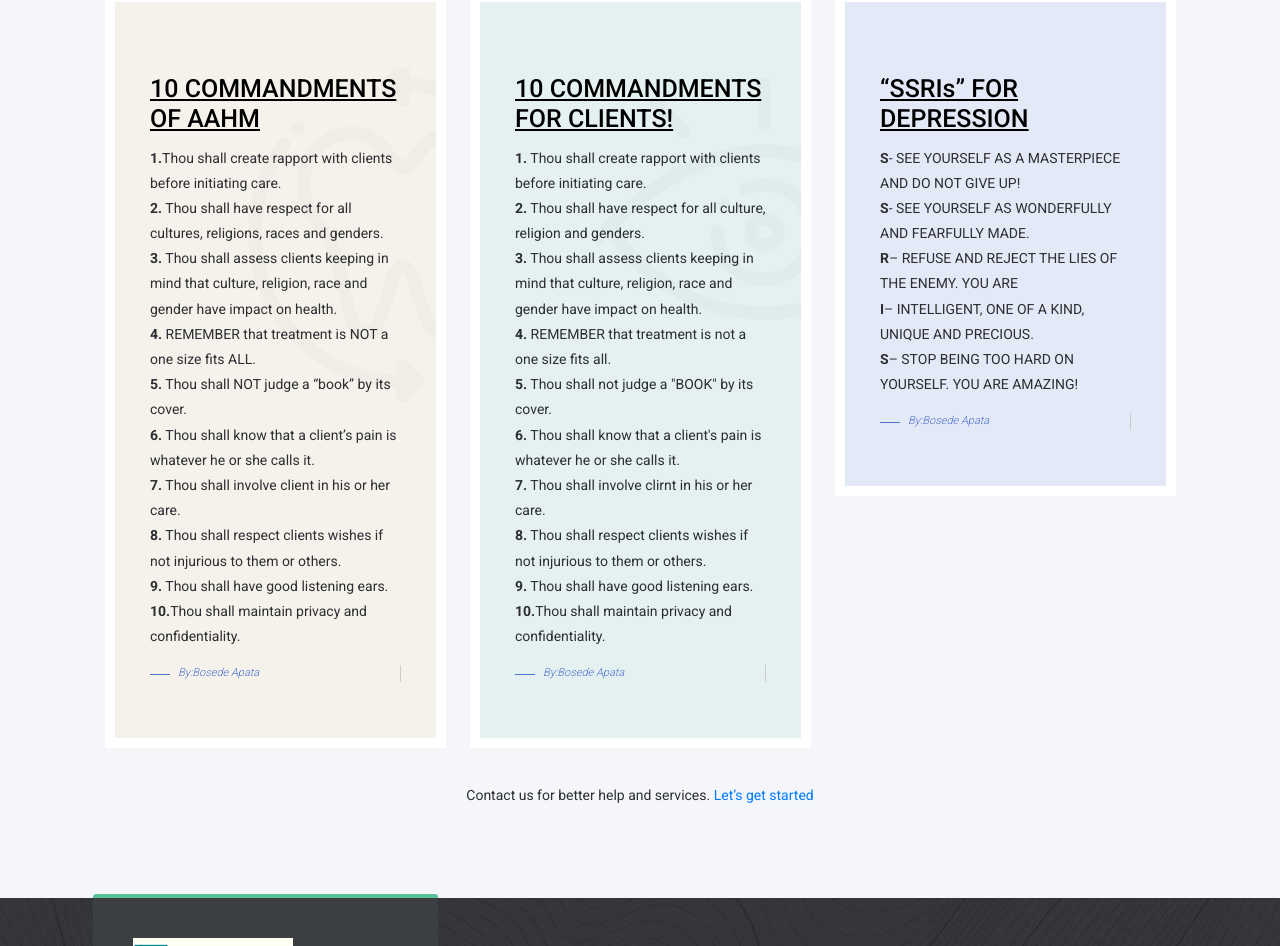
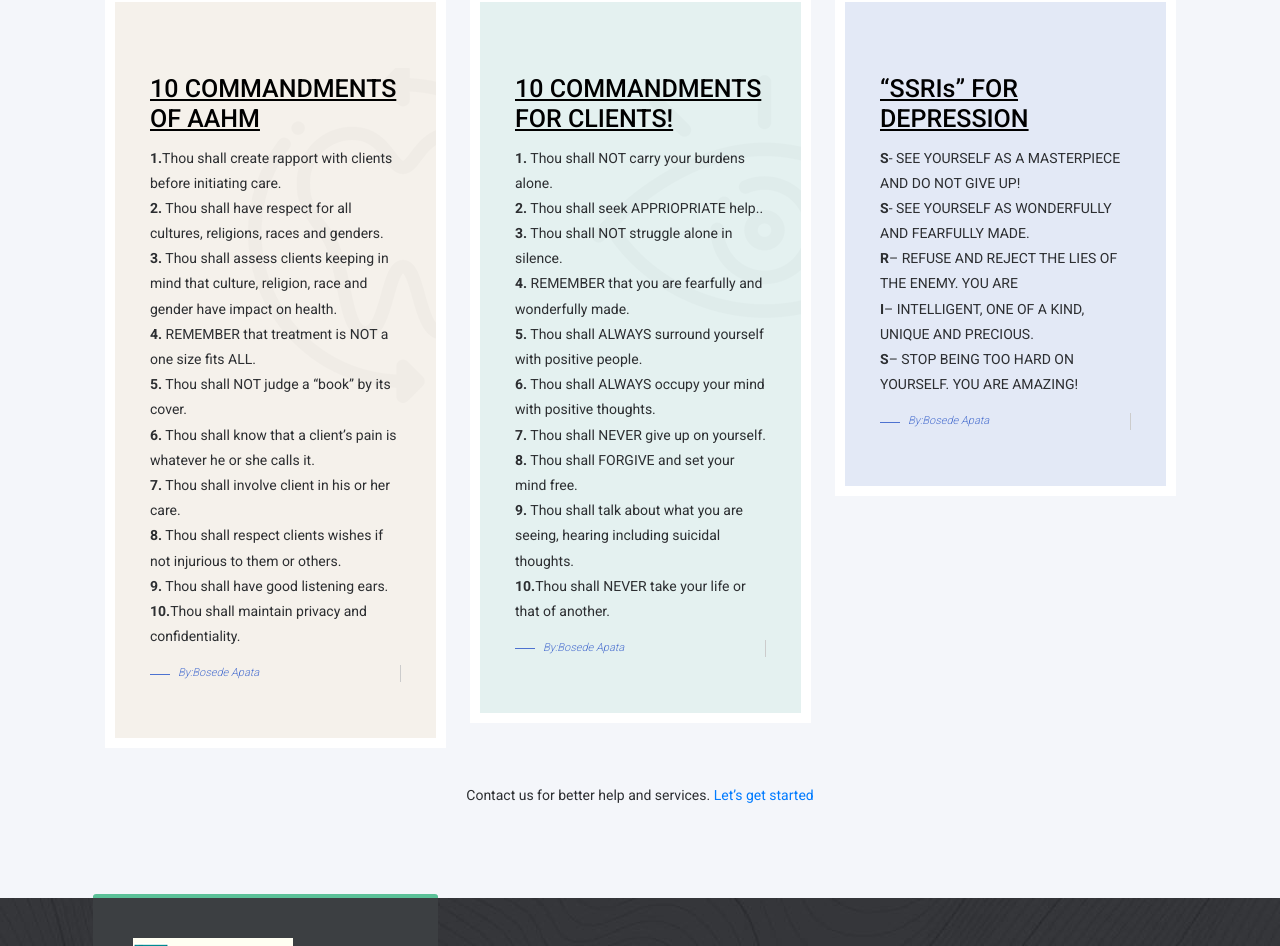
Before and after one commit to rkeffly/aahminds.github.io, a plain HTML site: page index.html in a window 1280 px wide. Shown: the part 5964-6910 px from the top of the page. Drawn offline with nearby package versions, Linux system fonts and the light colour scheme.

Commit message:
Update index.html

```diff
--- a/index.html
+++ b/index.html
@@ -446,16 +446,16 @@ You may be feeling “knocked down,” don’t let the enemy knock you out. Do n
 
     <h3><U>10 COMMANDMENTS FOR CLIENTS!</U></h3>
     <p>
-        <B>1.</B> Thou shall create rapport with clients before initiating care.<br>
-        <B>2.</B> Thou shall have respect for all culture, religion and genders.<br>
-        <B>3.</B> Thou shall assess clients keeping in mind that culture, religion, race and gender have impact on health.<br>
-        <B>4.</B> REMEMBER that treatment is not a one size fits all.<br>
-        <B>5.</B> Thou shall not judge a "BOOK" by its cover.<br>
-        <B>6.</B> Thou shall know that a client's pain is whatever he or she calls it.<br>
-        <B>7.</B> Thou shall involve clirnt in his or her care.<br>
-        <B>8.</B> Thou shall respect clients wishes if not injurious to them or others.<br>
-        <B>9.</B> Thou shall have good listening ears.<br>
-        <B>10.</B>Thou shall maintain privacy and confidentiality.
+        <B>1.</B> Thou shall NOT carry your burdens alone.<br>
+        <B>2.</B> Thou shall seek APPRIOPRIATE help..<br>
+        <B>3.</B> Thou shall NOT struggle alone in silence.<br>
+        <B>4.</B> REMEMBER that you are fearfully and wonderfully made.<br>
+        <B>5.</B> Thou shall ALWAYS surround yourself with positive people. <br>
+        <B>6.</B> Thou shall ALWAYS occupy your mind with positive thoughts.<br>
+        <B>7.</B> Thou shall NEVER give up on yourself.<br>
+        <B>8.</B> Thou shall FORGIVE and set your mind free.<br>
+        <B>9.</B> Thou shall talk about what you are seeing, hearing including suicidal thoughts.<br>
+        <B>10.</B>Thou shall NEVER take your life or that of another.
         <div class="blog-content">
             <span>By:Bosede Apata</span>
             </div>
```
